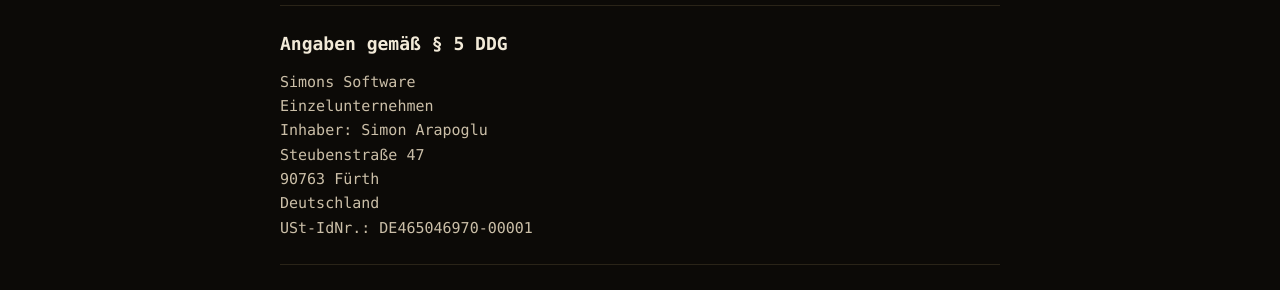
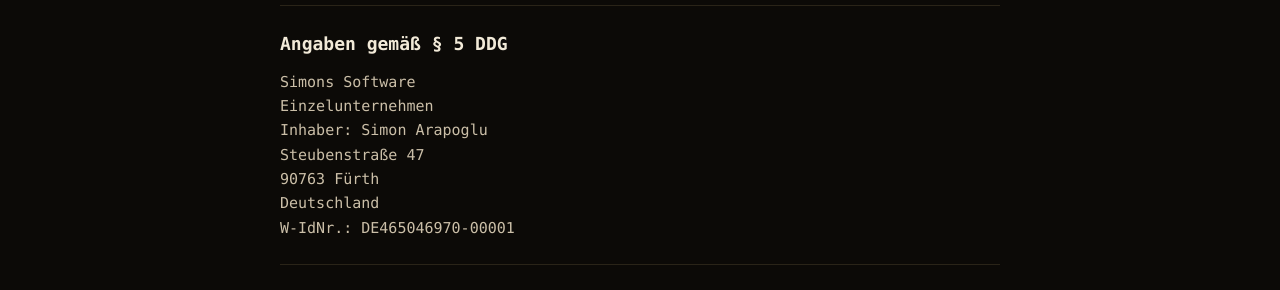
Before and after one commit to TheMetalStorm/personal-website, a Next.js app: page /de/imprint in a window 1280 px wide. Shown: the part 223-513 px from the top of the page. Built offline with nearby package versions, Linux system fonts and the light colour scheme.

Commit message:
fix(imprint): correct identification number label

```diff
--- a/app/components/LegalPage.tsx
+++ b/app/components/LegalPage.tsx
@@ -13,7 +13,7 @@ function Address({ locale }: { locale: 'de' | 'en' }) {
 			Steubenstraße 47<br />
 			90763 Fürth<br />
 			{locale === 'de' ? 'Deutschland' : 'Germany'}<br />
-			{locale === 'de' ? 'USt-IdNr.' : 'VAT ID'}: DE465046970-00001
+			{locale === 'de' ? 'W-IdNr.' : 'Business Identification Number'}: DE465046970-00001
 		</address>
 	);
 }
```
